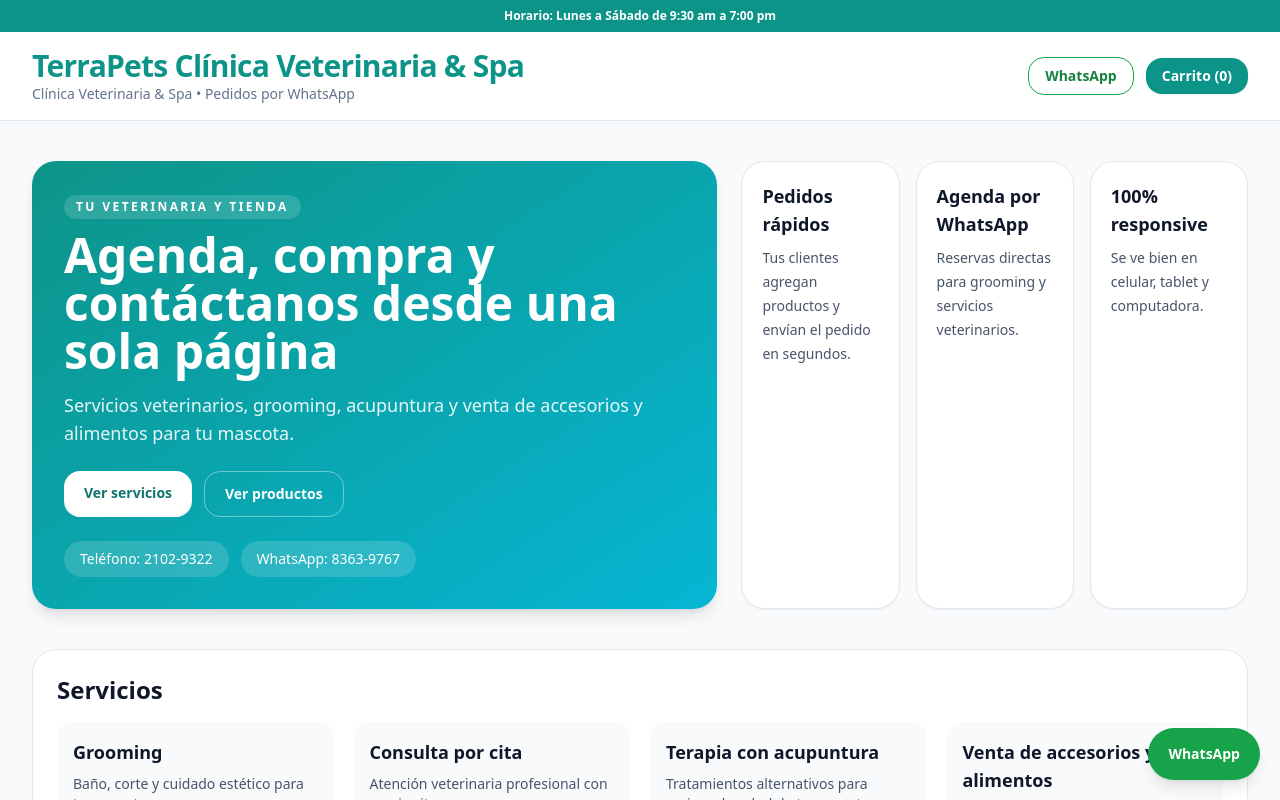
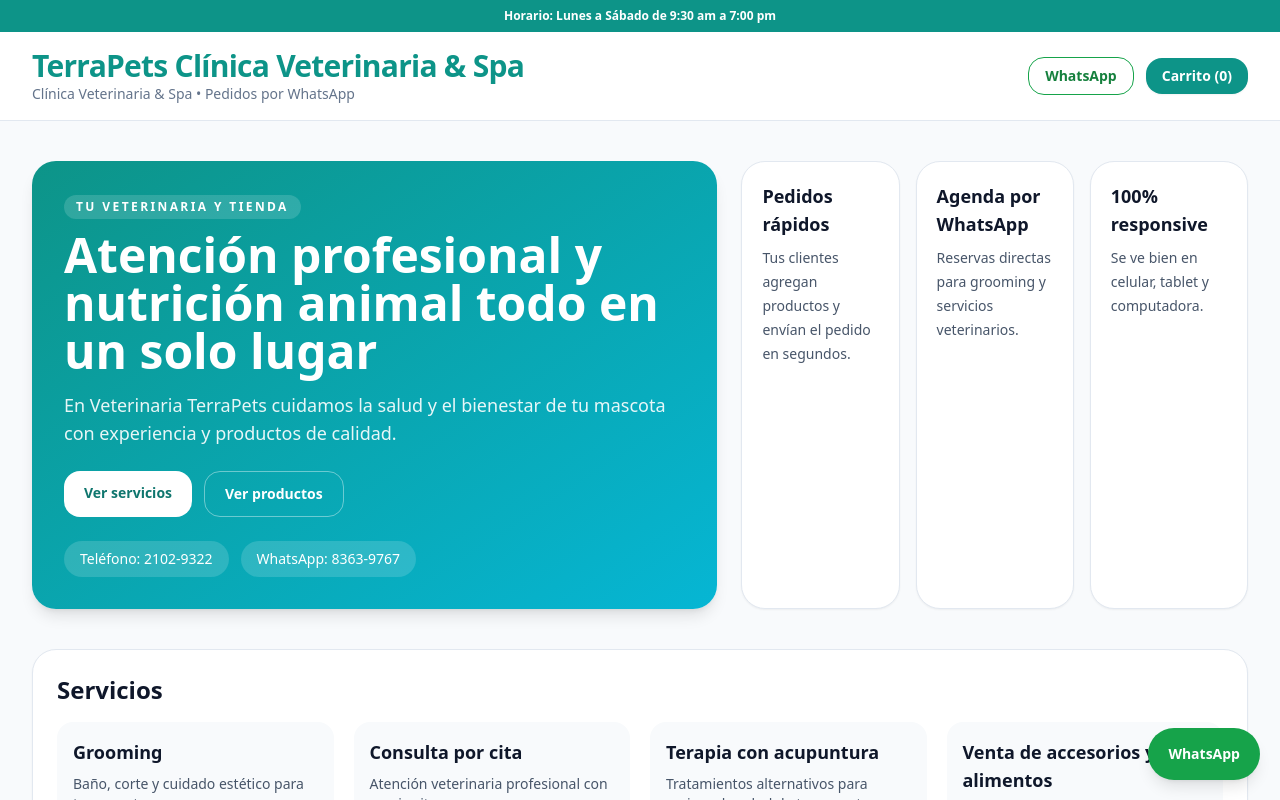
Before and after one commit to jcarsa23-tech/terrapets-web, a React (Vite) app: page / in a window 1280 px wide. Shown: the top 800 px of the page. Built offline with nearby package versions, Linux system fonts and the light colour scheme.

Commit message:
Update App.jsx

```diff
--- a/src/App.jsx
+++ b/src/App.jsx
@@ -171,10 +171,10 @@ function App() {
             Tu veterinaria y tienda
           </p>
           <h2 className="max-w-2xl text-4xl font-black leading-tight md:text-5xl">
-            Agenda, compra y contáctanos desde una sola página
+            Atención profesional y nutrición animal todo en un solo lugar
           </h2>
           <p className="mt-4 max-w-2xl text-base text-white/90 md:text-lg">
-            Servicios veterinarios, grooming, acupuntura y venta de accesorios y alimentos para tu mascota.
+            En Veterinaria TerraPets cuidamos la salud y el bienestar de tu mascota con experiencia y productos de calidad.
           </p>
           <div className="mt-6 flex flex-wrap gap-3">
             <a
```
